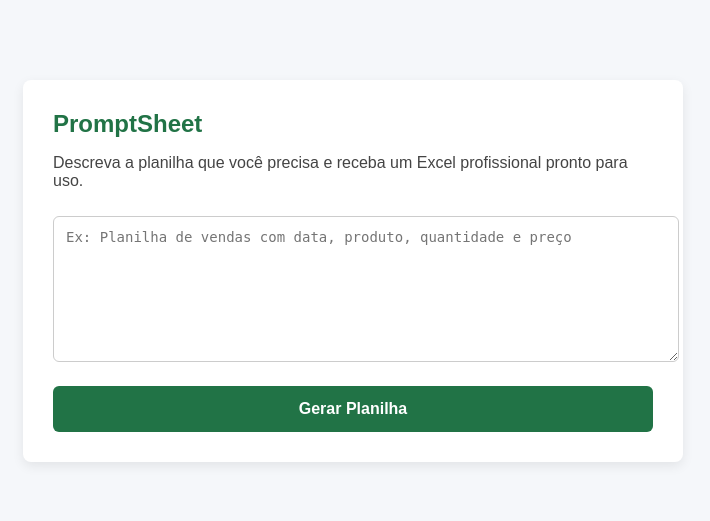
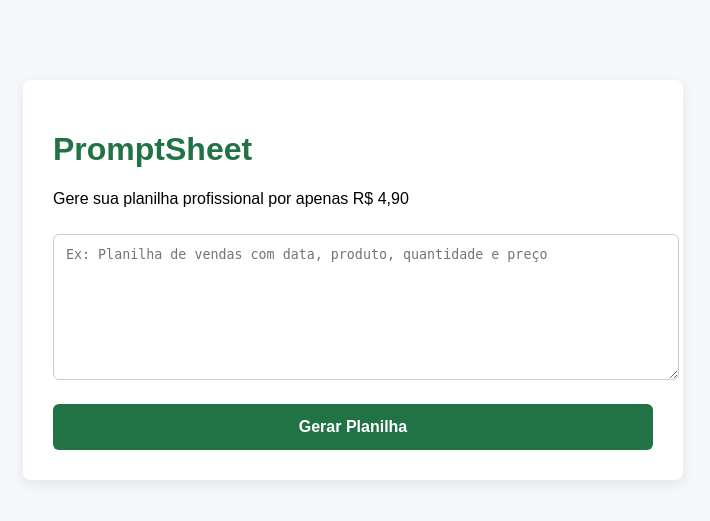
Before and after one commit to alessandronossa-lgtm/alessandronossa-lgtm, a Python web app: template templates/index.html in a window 1280 px wide. Shown: the top 521 px of the page, without its empty margins (287-997 px from the left). Run offline with Jinja, Linux system fonts and the light colour scheme; the template is opened without the code that fills it, so the values that code supplies are empty.

Commit message:
Update index.html

```diff
--- a/templates/index.html
+++ b/templates/index.html
@@ -7,7 +7,7 @@
 
     <style>
         body {
-            font-family: Arial, Helvetica, sans-serif;
+            font-family: Arial, sans-serif;
             background: #f5f7fa;
             margin: 0;
             padding: 0;
@@ -23,13 +23,7 @@
         }
 
         h1 {
-            margin-top: 0;
-            font-size: 24px;
-            color: #217346; /* verde Excel */
-        }
-
-        p {
-            color: #444;
+            color: #217346;
         }
 
         textarea {
@@ -39,7 +33,6 @@
             margin-top: 10px;
             border-radius: 6px;
             border: 1px solid #ccc;
-            font-size: 14px;
             resize: vertical;
         }
 
@@ -59,13 +52,6 @@
         button:hover {
             background-color: #1b5e38;
         }
-
-        .status {
-            margin-top: 15px;
-            font-size: 14px;
-            color: #555;
-            display: none;
-        }
     </style>
 </head>
 
@@ -73,7 +59,7 @@
 
 <div class="container">
     <h1>PromptSheet</h1>
-    <p>Descreva a planilha que você precisa e receba um Excel profissional pronto para uso.</p>
+    <p>Gere sua planilha profissional por apenas R$ 4,90</p>
 
     <textarea
         id="descricao"
@@ -81,8 +67,6 @@
     ></textarea>
 
     <button onclick="gerarPlanilha()">Gerar Planilha</button>
-
-    <div class="status" id="status">Gerando planilha, aguarde...</div>
 </div>
 
 <script>
@@ -100,9 +84,7 @@ async function gerarPlanilha() {
         headers: {
             "Content-Type": "application/json"
         },
-        body: JSON.stringify({
-            prompt: descricao
-        })
+        body: JSON.stringify({ prompt: descricao })
     });
 
     const data = await response.json();
```
